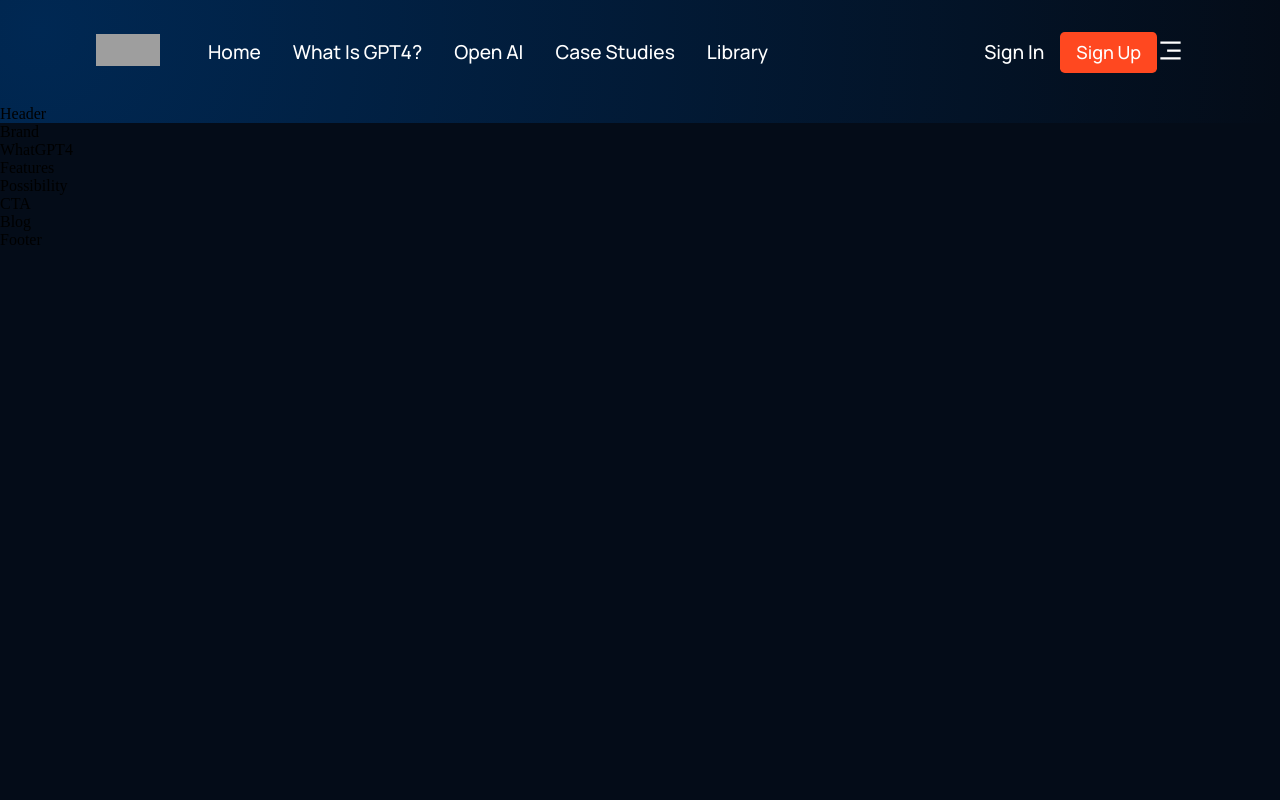
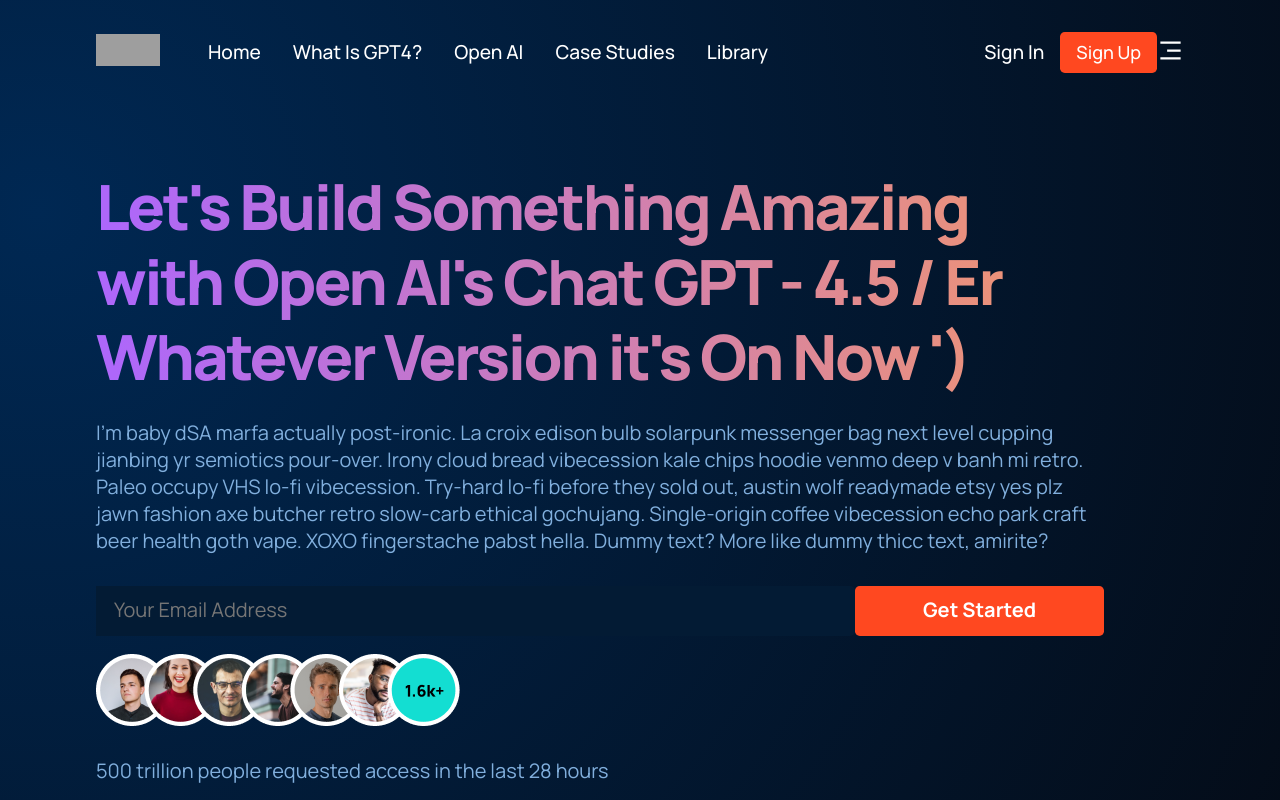
Before and after one commit to PonyDiehl/react_front_end_practice, a React (Create React App) app: page / in a window 1280 px wide. Shown: the top 800 px of the page. Built offline with nearby package versions, Linux system fonts and the light colour scheme; grey boxes are pictures that could not be loaded.

Commit message:
Header-1

```diff
--- a/src/components /navbar/navbar.css
+++ b/src/components /navbar/navbar.css
@@ -97,7 +97,7 @@
         padding: 2rem 4rem;
     }
 }
-@media screen and (max-width: 700px) {
+@media screen and (max-width: 550px) {
     .gpt4__navbar {
         padding: 2rem 4rem;
     }
@@ -107,4 +107,7 @@
     .gpt4__navbar-menu_conntainer {
         top: 1.25rem;
     }
+    .gpt4__navbar-menu_container-links-sign {
+        display: block;
+    }
 }
--- a/src/containers/header/Header.jsx
+++ b/src/containers/header/Header.jsx
@@ -1,9 +1,28 @@
 import React from 'react';
 import './header.css';
+import people from '../../assets/Group 81.png'
+import ai from '../../assets/Header Illustration.png'
+
 
 const Header = () => {
   return (
-    <div>Header</div>
+    <div className='gpt4__header section__padding' id='home'>
+      <div className='gpt4__header-content'>
+        <h1 className='gradient__text'>Let's Build Something Amazing with Open AI's Chat GPT - 4.5 / Er Whatever Version it's On Now ') </h1>
+        <p>I'm baby dSA marfa actually post-ironic. La croix edison bulb solarpunk messenger bag next level cupping jianbing yr semiotics pour-over. Irony cloud bread vibecession kale chips hoodie venmo deep v banh mi retro. Paleo occupy VHS lo-fi vibecession. Try-hard lo-fi before they sold out, austin wolf readymade etsy yes plz jawn fashion axe butcher retro slow-carb ethical gochujang. Single-origin coffee vibecession echo park craft beer health goth vape. XOXO fingerstache pabst hella. Dummy text? More like dummy thicc text, amirite?</p>
+      <div className='gpt4__header-content__input'>
+        <input type="email" placeholder="Your Email Address" />
+        <button type='button'>Get Started</button>
+      </div>
+      <div className='gpt4__header-content__people'>
+        <img src={people} alt='people'/>
+        <p>500 trillion people requested access in the last 28 hours</p>
+      </div>
+      {/* <div className='gpt4__header-image'>
+        <img src={ai} alt='ai'/>
+      </div> */}
+      </div>
+    </div>
   )
 }
 
--- a/src/containers/header/header.css
+++ b/src/containers/header/header.css
@@ -0,0 +1,71 @@
+.gpt4__header{
+    display: flex;
+}
+.gpt4__header-content {
+    flex: 1;
+    display: flex;
+    justify-content: center;
+    align-items: flex-start;
+    flex-direction: column;
+    margin-right: 5rem;
+}
+.gpt4__header-content h1 {
+    font-family: var(--font-family);
+    font-weight: 800;
+    font-size: 3.9rem;
+    line-height: 4.7rem;
+    letter-spacing: -0.04em;
+}
+.gpt4__header-content p {
+    font-family: var(--font-family);
+    font-style: normal;
+    font-weight: normal;
+    font-size: 1.25rem;
+    color: var(--color-text);
+    margin-top: 1.5rem;
+}
+.gpt4__header-content__input {
+    width: 100%;
+    margin: 2rem 0 1rem;
+    display: flex;
+}
+.gpt4__header-content__input input {
+    flex: 2;
+    width: 100%;
+    min-height: 3.125rem;
+    font-family: var(--font-family);
+    font-size: 1.25rem;
+    line-height: 1.68rem;
+    background: var(--color-footer);
+    border: 2px solid var(--color-footer);
+    padding: 0 1rem;
+    outline: none;
+    color: fff;
+    border-top-right-radius: 0.3rem;
+    border-bottom-right-radius: 0.3rem;
+}
+.gpt4__header-content__input button {
+    flex: 0.6;
+    width: 100%;
+    min-height: 3.125rem;
+    background: #ff4820;
+    border-radius: 0.3rem 0 0 0.3rem;
+    font-family: var(--font-family);
+    font-style: normal;
+    font-weight: bold;
+    font-size: 1.25rem;
+    line-height: 1.68rem;
+    color: #fff;
+    cursor: pointer;
+    outline: none;
+    padding: 0 1rem;
+    border: none;
+    border-top-right-radius: 0.3rem;
+    border-bottom-right-radius: 0.3rem;
+}
+.gpt3__header-content__people {
+    width: 100%;
+    display: flex;
+    justify-content: flex-start;
+    margin-top: 2rem;
+}
```
